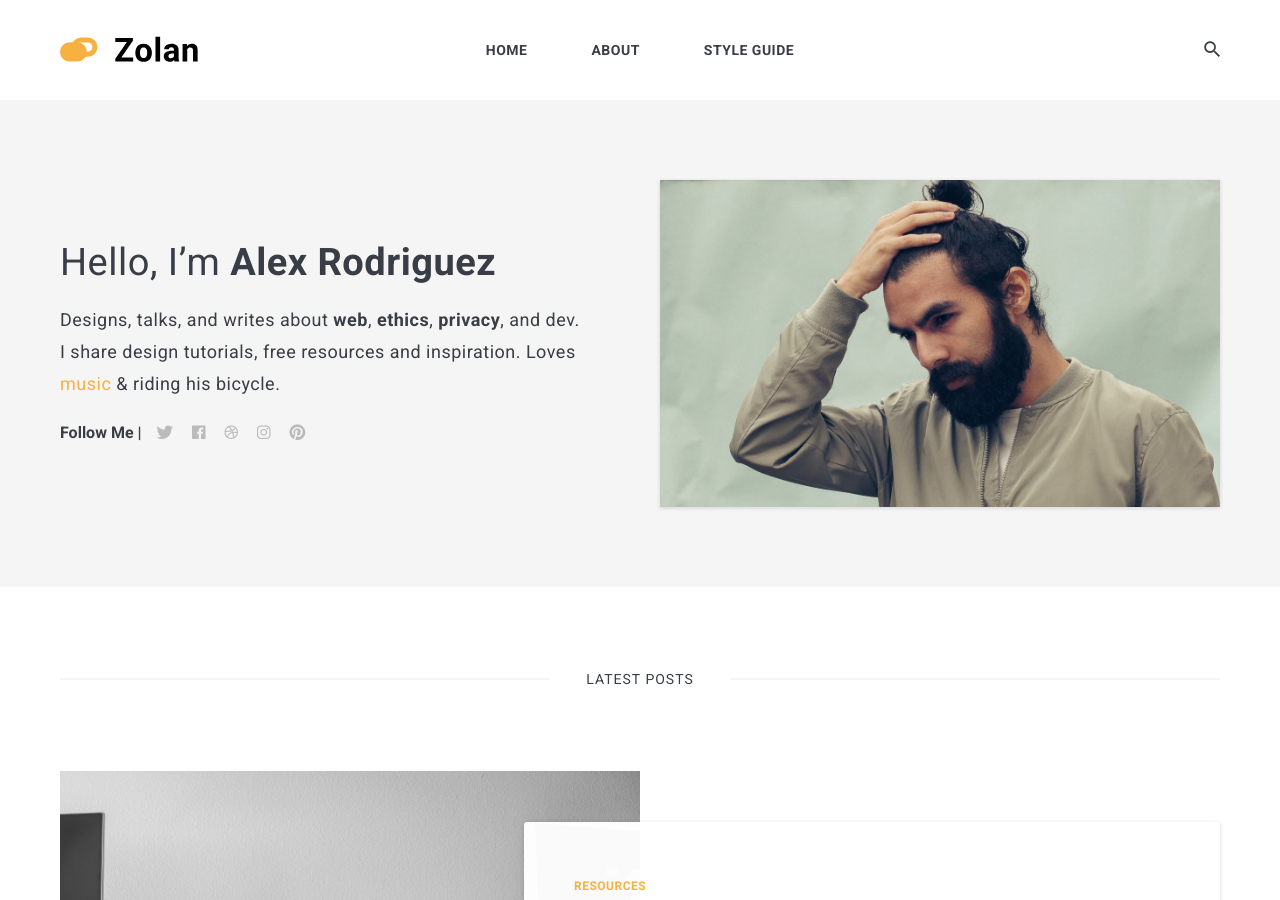
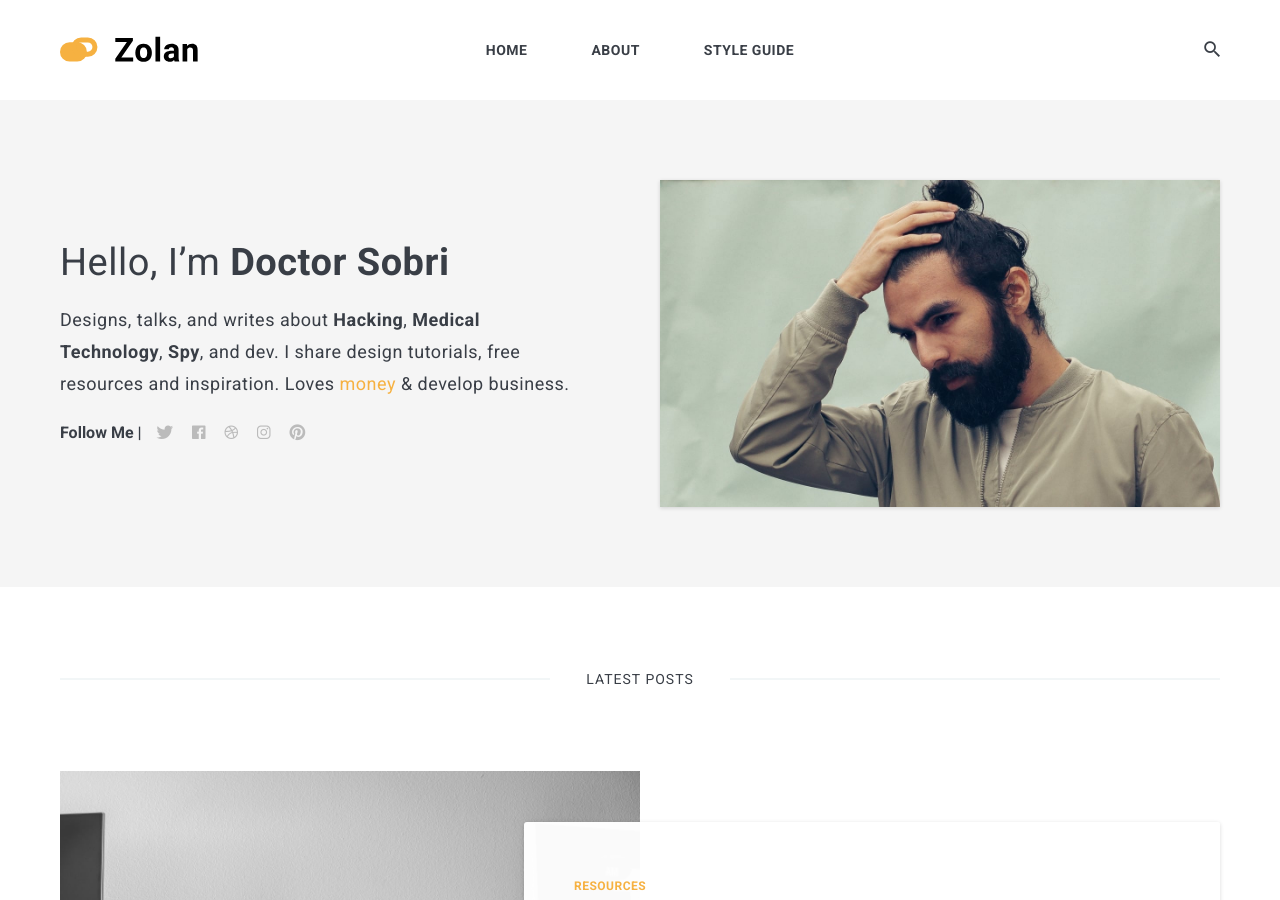
Before and after one commit to sobri3195/sobri3195.github.io, a Jekyll site: the page built from index.html, in a window 1280 px wide and 900 px high. Built offline with Jekyll 4.4.1, drawn with Linux system fonts in a browser that asks for light colours; nearby versions of some CDN libraries; the list of posts is cut into pages by our own code.

Commit message:
Update settings.yml

```diff
--- a/_data/settings.yml
+++ b/_data/settings.yml
@@ -1,17 +1,17 @@
 #-------------------------------
 # General Site Settings
-title: Zolan
+title: Pegasus Hacker
 logo: logo.svg # You can add own logo.
-description: Zolan is modern minimal theme for Jekyll
+description: All About Hacking
 
 
 #-------------------------------
 # Author Settings
 author:
-  name: Alex Rodriguez
+  name: Muhammad Sobri Maulana
   image: 01.jpg
-  say-hello: Hello, I’m <strong>Alex Rodriguez</strong>
-  bio: Designs, talks, and writes about <strong>web</strong>, <strong>ethics</strong>, <strong>privacy</strong>, and dev. I share design tutorials, free resources and inspiration. Loves <a href="#">music</a> & riding his bicycle.
+  say-hello: Hello, I’m <strong> Doctor Sobri</strong>
+  bio: Designs, talks, and writes about <strong>Hacking</strong>, <strong>Medical Technology</strong>, <strong>Spy</strong>, and dev. I share design tutorials, free resources and inspiration. Loves <a href="#">money</a> & develop business.
 
 
 #-------------------------------
```
